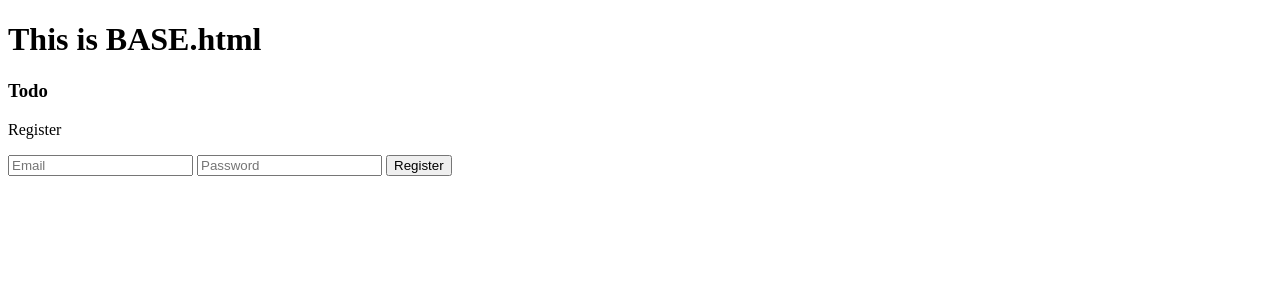
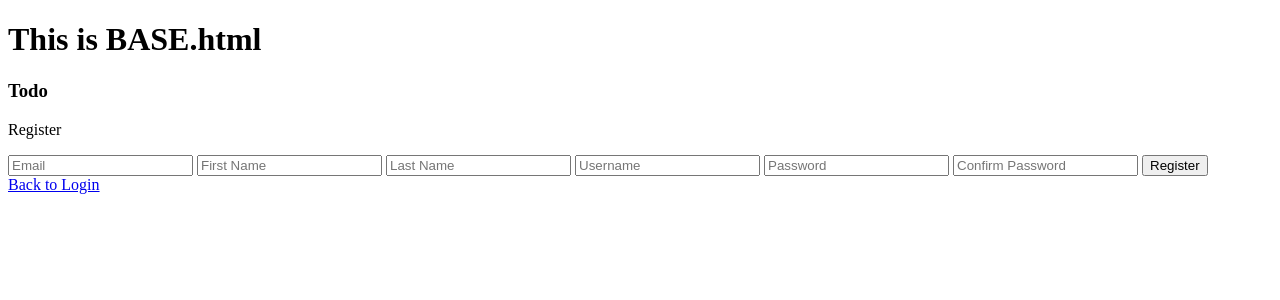
Before and after one commit to milhamh95/django-todo, a Django app: page /register/ in a window 1280 px wide. Shown: the top 300 px of the page. Run offline with Django 5.2, Linux system fonts and the light colour scheme.

Commit message:
feat: register feature

```diff
--- a/accounts/templates/register.html
+++ b/accounts/templates/register.html
@@ -7,10 +7,15 @@
     <p>Register</p>
     <form method="post">
         {% csrf_token %}
-        <input type="text" name="email" placeholder="Email" required/>
-        <input type="password" name="password" placeholder="Password" required/>
-        <button>Register</button>
+        <input type="email" name="email" id="email" placeholder="Email" required/>
+        <input type="text" name="first_name" id="first_name" placeholder="First Name"/>
+        <input type="text" name="last_name" id="last_name" placeholder="Last Name"/>
+        <input type="text" name="username" id="username" placeholder="Username" required/>
+        <input type="password" name="password" id="password" placeholder="Password" required/>
+        <input type="password" name="password2" id="password2" placeholder="Confirm Password" required/>
+        <button type="submit">Register</button>
     </form>
+    <a href="/">Back to Login</a>
 </div>
 
 {% endblock %}
--- a/accounts/views.py
+++ b/accounts/views.py
@@ -1,6 +1,7 @@
 from django.shortcuts import redirect, render
 from django.views.generic import View
 from django.contrib.auth import authenticate, login
+from django.contrib.auth.models import User
 
 # Create your views here.
 class LoginView(View):
@@ -32,4 +33,39 @@ class RegisterView(View):
         return render(request, "register.html")
 
     def post(self, request):
+        email = request.POST.get('email')
+        first_name = request.POST.get('first_name')
+        last_name = request.POST.get('last_name')
+        username = request.POST.get('username')
+        password = request.POST.get('password')
+        password2 = request.POST.get('password2')
+
+        if password != password2:
+            print("Passwords do not match")
+            return render(
+                request,
+                'register.html',
+                {"error": "Passwords do not match"})
+
+        if User.objects.filter(username=username).exists():
+            return render(
+                request,
+                'register.html',
+                {"error": "Username already exists"})
+
+        if User.objects.filter(email=email).exists():
+            return render(
+                request,
+                'register.html',
+                {"error": "Email already exists"})
+
+        user = User.objects.create_user(
+            username=username,
+            password=password,
+            email=email,
+            first_name=first_name,
+            last_name=last_name
+        )
+
+        login(request, user)
         return redirect('todo_list')
```
Also changed, not shown: db.sqlite3.
